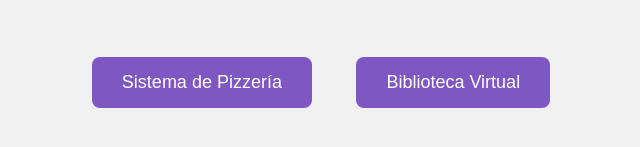
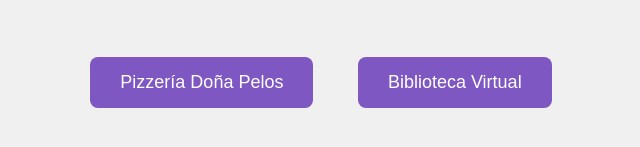
Before and after one commit to madelinbot231/Proyectos, a plain HTML site: page index.html in a window 1280 px wide. Shown: the part 169-316 px from the top of the page, 319-959 px from the left. Drawn offline with Linux system fonts and the light colour scheme.

Commit message:
index.html

```diff
--- a/index.html
+++ b/index.html
@@ -31,7 +31,7 @@
 </head>
 <body>
   <h1>Selecciona un Programa</h1>
-  <button class="boton" onclick="location.href='pizzeria.html'">Sistema de Pizzería</button>
+  <button class="boton" onclick="location.href='pizzeria.html'">Pizzería Doña Pelos</button>
   <button class="boton" onclick="location.href='biblioteca.html'">Biblioteca Virtual</button>
 </body>
 </html>
```
